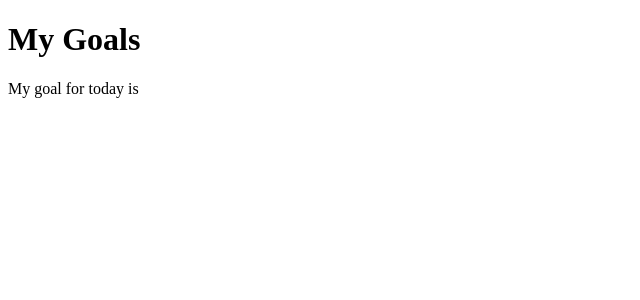
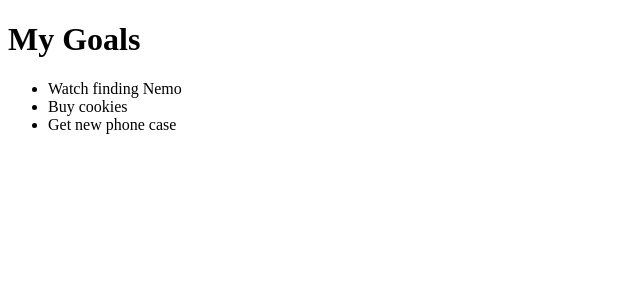
Before and after one commit to Preston-Too/MyGoals, an Angular app: page / in a window 1280 px wide. Shown: the top 300 px of the page, without its empty margins (0-640 px from the left). Built offline with nearby package versions, Linux system fonts and the light colour scheme.

Commit message:
Add ngFor directive

```diff
--- a/src/app/app.component.html
+++ b/src/app/app.component.html
@@ -1,4 +1,8 @@
 <div>
   <h1>My Goals</h1>
-  <p>My goal for today is {{ goal }}</p>
+  <ul>
+    <li *ngFor='let goal of goals'>
+      {{goal}}
+    </li>
+</ul>
 </div>
```
